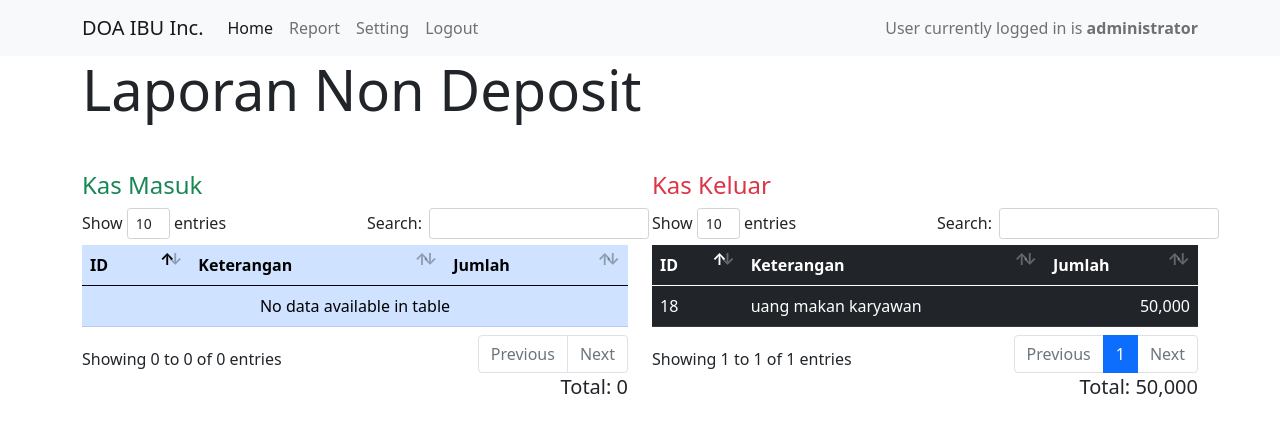
After one commit to fendnugraha/pos, a CodeIgniter app: page /pos/home/report in a window 1280 px wide. The commit adds this page. Shown: the top 436 px of the page. Run offline with CodeIgniter, Linux system fonts and the light colour scheme; a user stored in the database is signed in; data comes from the database, SQL or seed files in the repository; some libraries are stand-ins or nearby versions.

Commit message:
tambah menu report kas

```diff
--- a/application/controllers/Home.php
+++ b/application/controllers/Home.php
@@ -299,4 +299,24 @@ class Home extends CI_Controller
         $this->load->view('home/setting', $data);
         $this->load->view('include/footer');
     }
+
+    public function report()
+    {
+        $uname = $this->session->userdata('uname');
+        $sql = "SELECT * FROM user WHERE uname ='$uname'";
+
+        if (null !== $this->input->post('tanggal')) {
+            $tanggal = $this->input->post('tanggal');
+        } else {
+            $tanggal = date('Y-m-d');
+        };
+        $data['user'] = $this->db->query($sql)->row_array();
+        $data['setting'] = $this->db->get('setting')->row_array();
+        $data['nonDepIn'] = $this->home_model->recapNonDeposit($tanggal, 'In');
+        $data['nonDepOut'] = $this->home_model->recapNonDeposit($tanggal, 'Out');
+        $data['title'] = 'GSM - Report';
+        $this->load->view('include/header', $data);
+        $this->load->view('home/report', $data);
+        $this->load->view('include/footer');
+    }
 }
--- a/application/models/Home_model.php
+++ b/application/models/Home_model.php
@@ -10,6 +10,16 @@ class Home_model extends CI_Model
     public function depositRecapByID($id)
     {
         return $this->db->get_where('deposit', ['id' => $id])->row_array();
+    }
+
+    public function recapNonDeposit($tanggal, $status)
+    {
+        $data = [
+            'date(waktu)' => $tanggal,
+            'metode' => 1,
+            'status' => $status
+        ];
+        return $this->db->get_where('deposit', $data)->result_array();
     }
 
     public function saldoAwal()
--- a/application/views/home/home.php
+++ b/application/views/home/home.php
@@ -136,7 +136,7 @@
             <!-- </div>
             </div> -->
         </div>
-        <div class="col-sm-9">
+        <div class="col-sm-8">
             <div class="card">
                 <div class="card-header">
                     Saldo & Transaksi
--- /dev/null
+++ b/application/views/home/report.php
@@ -0,0 +1,56 @@
+<div class="container">
+    <h4 class="display-4 mb-5">Laporan Non Deposit</h4>
+    <div class="row">
+        <div class="col">
+            <h4 class="text-success">Kas Masuk</h4>
+            <table class="table display table-primary table-stripped">
+                <thead>
+                    <tr>
+                        <th>ID</th>
+                        <th>Keterangan</th>
+                        <th>Jumlah</th>
+                    </tr>
+                </thead>
+                <tbody>
+                    <?php $totalIn = 0;
+                    foreach ($nonDepIn as $n) {
+                        $totalIn += $n['jumlah']; ?>
+                        <tr>
+                            <td><?= $n['id']; ?></td>
+                            <td><?= $n['keterangan']; ?></td>
+                            <td class="text-end"><?= number_format($n['jumlah']); ?></td>
+                        </tr>
+                    <?php }; ?>
+                </tbody>
+            </table>
+            <h5 class="text-end">Total: <?= number_format($totalIn); ?></h5>
+        </div>
+        <div class="col">
+            <h4 class="text-danger">Kas Keluar</h4>
+            <table class="table display table-dark table-stripped">
+                <thead>
+                    <tr>
+                        <th>ID</th>
+                        <th>Keterangan</th>
+                        <th>Jumlah</th>
+                    </tr>
+                </thead>
+                <tbody>
+                    <?php
+                    $totalOut = 0;
+                    foreach ($nonDepOut as $n) {
+                        $totalOut += $n['jumlah'];
+                    ?>
+                        <tr>
+                            <td><?= $n['id']; ?></td>
+                            <td><?= $n['keterangan']; ?></td>
+                            <td class="text-end"><?= number_format($n['jumlah']); ?></td>
+                        </tr>
+                    <?php }; ?>
+                </tbody>
+            </table>
+            <h5 class="text-end">Total: <?= number_format($totalOut); ?></h5>
+        </div>
+    </div>
+
+</div>
--- a/application/views/include/header.php
+++ b/application/views/include/header.php
@@ -26,6 +26,9 @@
                         <a class="nav-link active" aria-current="page" href="<?= base_url('home'); ?>">Home</a>
                     </li>
                     <li class="nav-item">
+                        <a class="nav-link" href="<?= base_url('home/report'); ?>">Report</a>
+                    </li>
+                    <li class="nav-item">
                         <a class="nav-link" href="<?= base_url('home/setting'); ?>">Setting</a>
                     </li>
                     <li class="nav-item">
```
